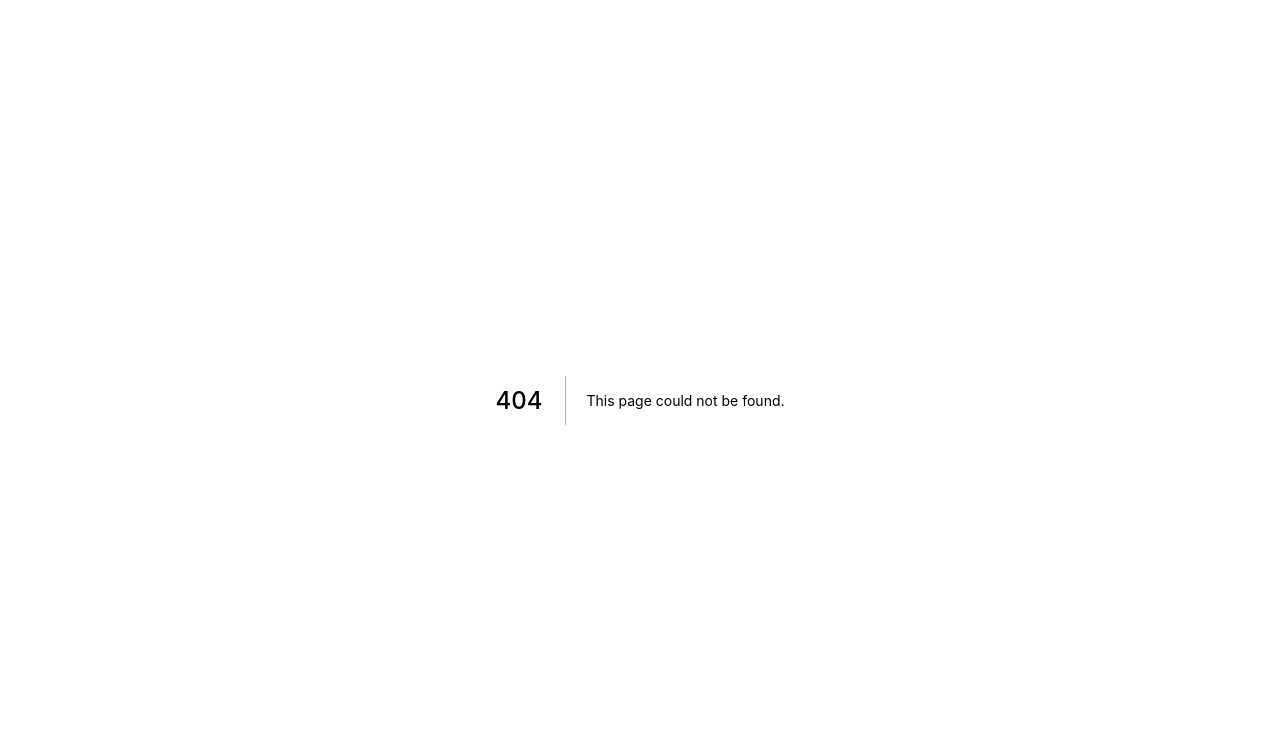
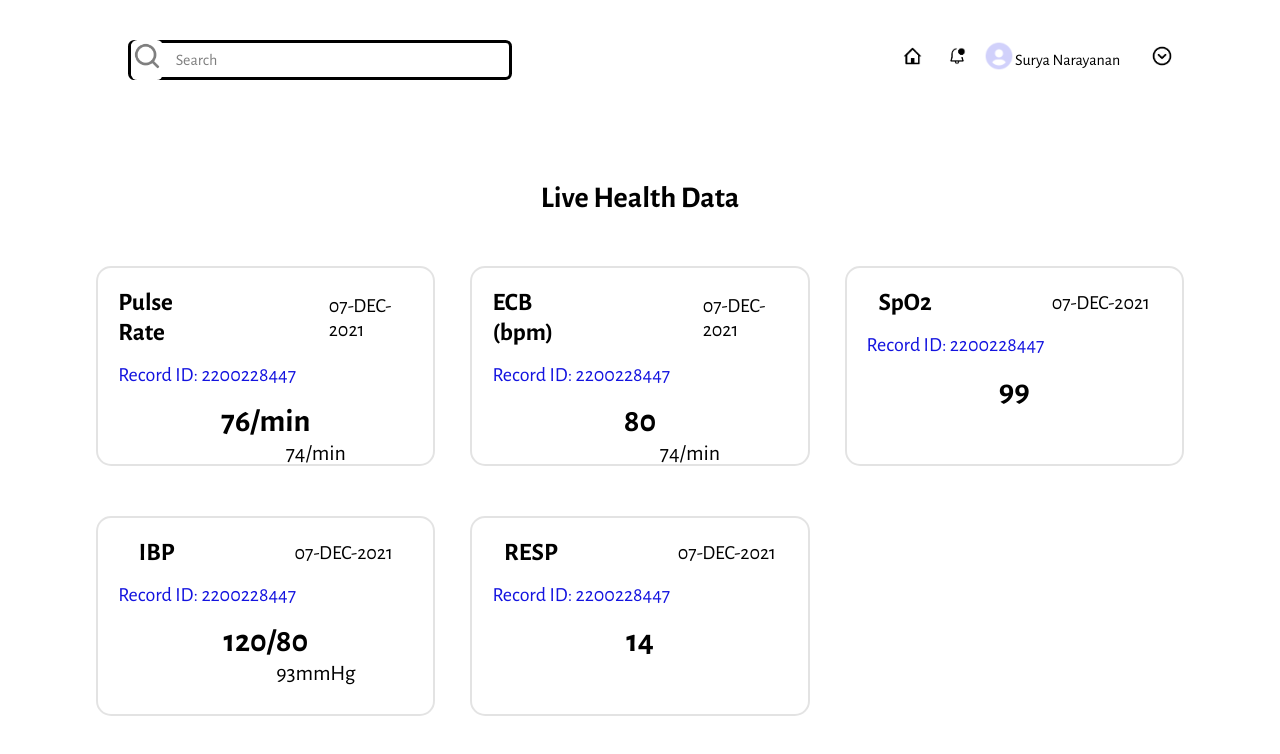
Before and after one commit to Vishal-techy/Hospital-Portal-PLI-Blockathon, a Next.js app: page /liveMedicalRecord in a window 1280 px wide. Before the commit this address had no page. Shown: the top 754 px of the page. Built offline with nearby package versions, Linux system fonts and the light colour scheme.

Commit message:
completed IOT Dashboard - liveMedicalRecord

```diff
--- a/pages/index.js
+++ b/pages/index.js
@@ -1,3 +1,4 @@
+import React from 'react'
 import Head from 'next/head'
 import Image from 'next/image'
 import styles from '../styles/Home.module.css'
@@ -61,7 +62,7 @@ export default function Home() {
 
      </div>
 
-       </div>
+    </div>
 
 
 
--- /dev/null
+++ b/pages/liveMedicalRecord.js
@@ -0,0 +1,136 @@
+import React from 'react'
+import Head from 'next/head'
+import Image from 'next/image'
+// import styles from '../styles/Home.module.css'
+import styles from '../styles/liveMedicalRecord.module.css'
+import mypic from '../public/blackboxgraph.png'
+import home from '../public/home.png'
+import notf from '../public/notf.png'
+import search from '../public/search.png'
+import prof from '../public/prof.png'
+import done from '../public/done.png'
+
+function liveMedicalRecord() {
+  return (
+    <div className={styles.container}>
+
+    <Head>
+        <title>Emergent</title>
+        <meta name="description" content="Generated by create next app" />
+        <link rel="icon" href="/favicon.ico" />
+    </Head>
+
+      <div className={styles.Topbar} >
+
+            <div className={styles.Searchbox}>
+
+              <div className={styles.homebox3}>
+                <Image
+                    src={search}
+                />
+              </div>
+
+              <p  className={styles.Searchboxtext}>Search</p>
+            </div>
+
+
+     <div className={styles.Topbar2}>
+
+             <div className={styles.homebox}>
+             <Image
+             src={home}
+             />
+             </div>
+             <div className={styles.homebox2}>
+              <Image
+              src={notf}
+              />
+
+               </div>
+               <div className={styles.homebox4}>
+                <Image
+                src={prof}
+                />
+               </div>
+             <p className={styles.hometxt}>Surya Narayanan</p>
+             <div className={styles.homebox2}>
+             <Image
+             src={done}
+             />
+             </div>
+
+     </div>
+
+    </div>
+
+    <div className={styles.backgroundBox}>
+        <h1 className={styles.heading}>Live Health Data</h1>
+
+        <div className={styles.dataGrid}>
+            <div className={styles.liveDataCard}>
+                <div className={styles.flexRow}>
+                    <div className={styles.dataName}>Pulse Rate</div>
+                    <div className={styles.dataTime}>07-DEC-2021</div>
+                </div>
+
+                <div className={styles.recordID}>Record ID: 2200228447</div>
+
+                <div className={styles.liveData}>76/min</div>
+                <div className={styles.liveDataActual}>74/min</div>
+            </div>
+
+            <div className={styles.liveDataCard}>
+                <div className={styles.flexRow}>
+                    <div className={styles.dataName}>ECB (bpm)</div>
+                    <div className={styles.dataTime}>07-DEC-2021</div>
+                </div>
+
+                <div className={styles.recordID}>Record ID: 2200228447</div>
+
+                <div className={styles.liveData}>80</div>
+                <div className={styles.liveDataActual}>74/min</div>
+            </div>
+
+            <div className={styles.liveDataCard}>
+                <div className={styles.flexRow}>
+                    <div className={styles.dataName}>SpO2</div>
+                    <div className={styles.dataTime}>07-DEC-2021</div>
+                </div>
+
+                <div className={styles.recordID}>Record ID: 2200228447</div>
+
+                <div className={styles.liveData}>99</div>
+                <div className={styles.liveDataActual}></div>
+            </div>
+
+            <div className={styles.liveDataCard}>
+                <div className={styles.flexRow}>
+                    <div className={styles.dataName}>IBP</div>
+                    <div className={styles.dataTime}>07-DEC-2021</div>
+                </div>
+
+                <div className={styles.recordID}>Record ID: 2200228447</div>
+
+                <div className={styles.liveData}>120/80</div>
+                <div className={styles.liveDataActual}>93mmHg</div>
+            </div>
+
+            <div className={styles.liveDataCard}>
+                <div className={styles.flexRow}>
+                    <div className={styles.dataName}>RESP</div>
+                    <div className={styles.dataTime}>07-DEC-2021</div>
+                </div>
+
+                <div className={styles.recordID}>Record ID: 2200228447</div>
+
+                <div className={styles.liveData}>14</div>
+                <div className={styles.liveDataActual}></div>
+            </div>
+        </div>
+    </div>
+
+    </div>
+  )
+}
+
+export default liveMedicalRecord
--- a/styles/Home.module.css
+++ b/styles/Home.module.css
@@ -1,79 +1,78 @@
-@import url("https://fonts.googleapis.com/css2?family=Alegreya+Sans&display=swap");
-@import url("https://fonts.googleapis.com/css2?family=Alegreya+Sans:wght@300&display=swap");
+@import url("https://fonts.googleapis.com/css2?family=Alegreya+Sans:ital,wght@0,100;0,300;0,400;0,500;0,700;0,800;0,900;1,100;1,300;1,400;1,500;1,700;1,800;1,900&display=swap");
+
 /* my code starts here */
-.Searchbox
-{
-  height:5vh;
+.Searchbox {
+  height: 5vh;
   width: 30vw;
   margin-left: 10vw;
   background-color: white;
-  border-radius:.5vw;
+  border-radius: 0.5vw;
   border: solid;
   display: flex;
   align-items: center;
 }
 
-.Topbar{
-  height:10vh;
+.Topbar {
+  height: 10vh;
   width: 100vw;
-  margin-top:5vh ;
+  margin-top: 5vh;
   display: flex;
   flex-direction: row;
   /* background-color: green; */
 }
-.Searchboxtext{
-  font-family: 'Alegreya Sans', sans-serif;
+.Searchboxtext {
+  font-family: "Alegreya Sans", sans-serif;
   color: black;
   font-weight: 200;
   opacity: 50%;
 }
 
-.homebox{
-  height:5vh;
-  width:2.5vw;
+.homebox {
+  height: 5vh;
+  width: 2.5vw;
   background-color: white;
   margin-left: 30vw;
-  border-radius:.5vw;
+  border-radius: 0.5vw;
 }
-.homebox3{
-  height:5vh;
-  width:2.5vw;
+.homebox3 {
+  height: 5vh;
+  width: 2.5vw;
   background-color: white;
   /* margin-left: 30vw; */
-  border-radius:.5vw;
+  border-radius: 0.5vw;
   margin-right: 1vw;
 }
-.homebox4{
-  height:5vh;
-  width:2.5vw;
+.homebox4 {
+  height: 5vh;
+  width: 2.5vw;
   /* background-color: white; */
-  margin-left: .8vw;
-  border-radius:.5vw;
+  margin-left: 0.8vw;
+  border-radius: 0.5vw;
   margin-right: 1vw;
 }
-.homebox2{
-  height:5vh;
-  width:2.5vw;
+.homebox2 {
+  height: 5vh;
+  width: 2.5vw;
   background-color: white;
   margin-left: 1vw;
-  border-radius:.5vw;
+  border-radius: 0.5vw;
 }
-.hometxt{
-  font-family: 'Alegreya Sans', sans-serif;
+.hometxt {
+  font-family: "Alegreya Sans", sans-serif;
   color: black;
-  margin-left:-1vw;
+  margin-left: -1vw;
   margin-right: 1vw;
   /* margin-top:-.01vw; */
 }
 
-.Topbar2{
+.Topbar2 {
   display: flex;
   justify-content: center;
   align-items: center;
-  height:5vh;
+  height: 5vh;
 }
 
-.mainbox{
+.mainbox {
   width: 100vw;
   height: 100vh;
   /* background-color: red; */
@@ -81,19 +80,19 @@ align-items: center;
   flex-direction: row;
 }
 
-.mainbox1{
+.mainbox1 {
   height: 100vh;
   background-color: white;
-  width:65vw;
+  width: 65vw;
   margin-left: 5vw;
   border-radius: 1.5vw;
   margin-right: 2vw;
 }
 
-.mainsubbox1{
+.mainsubbox1 {
   /* background-color: green; */
-  width:65vw;
-  height:5vh;
+  width: 65vw;
+  height: 5vh;
   margin-top: 2vh;
   display: flex;
   flex-direction: row;
@@ -101,29 +100,30 @@ align-items: center;
   margin-bottom: 2vh;
 }
 
-.mainsubbox1txt{
+.mainsubbox1txt {
   color: black;
-  font-family: 'Alegreya Sans', sans-serif;
+  font-family: "Alegreya Sans", sans-serif;
   font-size: 2vw;
-  margin-left: 2vw;}
+  margin-left: 2vw;
+}
 
-.redbox{
-  height:5vh;
+.redbox {
+  height: 5vh;
   background-color: red;
-  border-radius: .4vw;
+  border-radius: 0.4vw;
   width: 10vw;
   display: flex;
   justify-content: center;
   align-items: center;
   margin-left: 40vw;
-  font-size:1.2vw;
-  font-family: 'Alegreya Sans', sans-serif;
+  font-size: 1.2vw;
+  font-family: "Alegreya Sans", sans-serif;
 }
 
-.mainsubbox2{
+.mainsubbox2 {
   /* background-color: green; */
-  height:16vh;
-  width:65vw;
+  height: 16vh;
+  width: 65vw;
   display: flex;
   flex-direction: row;
   justify-content: center;
@@ -131,53 +131,53 @@ align-items: center;
   margin-bottom: 2vw;
 }
 
-.box1txt{
+.box1txt {
   color: black;
   font-size: 1.3vw;
-  font-family: 'Alegreya Sans', sans-serif;
-  margin-top: -.3vw;
+  font-family: "Alegreya Sans", sans-serif;
+  margin-top: -0.3vw;
 }
 
-.box1txt2{
+.box1txt2 {
   color: black;
   font-size: 1vw;
-  font-family: 'Alegreya Sans', sans-serif;
-  margin-top: -.6vw;
+  font-family: "Alegreya Sans", sans-serif;
+  margin-top: -0.6vw;
   margin-left: 1vw;
 }
 
-.uline{
+.uline {
   color: black;
 }
 
-.box1txt3{
-  color:blue;
-  opacity:80% ;
+.box1txt3 {
+  color: blue;
+  opacity: 80%;
   font-size: 1vw;
-  font-family: 'Alegreya Sans', sans-serif;
-  margin-top: -.6vw;
+  font-family: "Alegreya Sans", sans-serif;
+  margin-top: -0.6vw;
   margin-left: 1vw;
 }
 
-.box1{
-  height:16vh;
+.box1 {
+  height: 16vh;
   width: 11vw;
-  margin-left:-1vw ;
+  margin-left: -1vw;
   /* background-color: pink; */
 }
 
-.box2{
-  height:14vh;
+.box2 {
+  height: 14vh;
   width: 10vw;
-  margin-left:1vw ;
-  background-color: #E3FEA2;
+  margin-left: 1vw;
+  background-color: #e3fea2;
   border-radius: 1vw;
 }
 
-.box{
+.box {
   height: 14vh;
   width: 10vw;
-  margin-left:1vw ;
+  margin-left: 1vw;
   border-radius: 1vw;
   background-color: white;
 
@@ -185,57 +185,57 @@ margin-bottom: 2vw;
   align-items: center;
   justify-content: center;
   flex-direction: column;
-  border:solid black thin;
+  border: solid black thin;
 }
 
-.box2txt{
+.box2txt {
   color: black;
   font-size: 1.3vw;
-  font-family: 'Alegreya Sans', sans-serif;
+  font-family: "Alegreya Sans", sans-serif;
   /* background-color: brown; */
   margin-left: 1vw;
 }
 
-.box2txt2{
+.box2txt2 {
   color: black;
   font-size: 1.3vw;
-  font-family: 'Alegreya Sans', sans-serif;
+  font-family: "Alegreya Sans", sans-serif;
   /* background-color: brown; */
   margin-left: 1vw;
-  margin-top:-1.5vw;
+  margin-top: -1.5vw;
 }
 
-.box3txt1{
+.box3txt1 {
   color: black;
   font-size: 1.3vw;
-  font-family: 'Alegreya Sans', sans-serif;
+  font-family: "Alegreya Sans", sans-serif;
 }
 
-.box3txt2{
+.box3txt2 {
   color: black;
   font-size: 1vw;
-  font-family: 'Alegreya Sans', sans-serif;
-  margin-top: -.6vw;
+  font-family: "Alegreya Sans", sans-serif;
+  margin-top: -0.6vw;
 }
 
-.box3txt3{
-  color:#39A97C;
+.box3txt3 {
+  color: #39a97c;
   font-size: 1vw;
-  font-family: 'Alegreya Sans', sans-serif;
-  margin-top: -.6vw;
+  font-family: "Alegreya Sans", sans-serif;
+  margin-top: -0.6vw;
 }
 
-.box4txt3{
-  color:#D95857;
+.box4txt3 {
+  color: #d95857;
   font-size: 1vw;
-  font-family: 'Alegreya Sans', sans-serif;
-  margin-top: -.6vw;
+  font-family: "Alegreya Sans", sans-serif;
+  margin-top: -0.6vw;
 }
 
-.mainsubbox3{
+.mainsubbox3 {
   /* background-color: green; */
-  height:24vh;
-  width:65vw;
+  height: 24vh;
+  width: 65vw;
   display: flex;
   flex-direction: row;
   justify-content: center;
@@ -243,203 +243,202 @@ margin-bottom: 2vw;
   margin-bottom: 2vw;
 }
 
-.blackbox{
-  height:24vh;
-  width:45vw;
+.blackbox {
+  height: 24vh;
+  width: 45vw;
   background-color: black;
   border-radius: 1vw;
   display: flex;
   align-items: center;
 }
 
-.blackbox1{
-  height:24vh;
+.blackbox1 {
+  height: 24vh;
   width: 20vw;
   /* background-color: red; */
   border-radius: 1vw;
   margin-left: 1.5vw;
 }
-.blackboxtxt1{
+.blackboxtxt1 {
   font-size: 1vw;
-  font-family: 'Alegreya Sans', sans-serif;
+  font-family: "Alegreya Sans", sans-serif;
   font-family: 200;
 }
 
-.blackboxtxt2{
+.blackboxtxt2 {
   font-size: 1vw;
-  font-family: 'Alegreya Sans', sans-serif;
-  color: #D1D1FB;
-  margin-top: -.5vw;
+  font-family: "Alegreya Sans", sans-serif;
+  color: #d1d1fb;
+  margin-top: -0.5vw;
 }
 
-.blackboxtxt3{
+.blackboxtxt3 {
   font-size: 1vw;
-  font-family: 'Alegreya Sans', sans-serif;
+  font-family: "Alegreya Sans", sans-serif;
   font-weight: 300;
-  margin-top:-.2vw;
+  margin-top: -0.2vw;
 }
 
-
-.hline{
-  height:18vh ;
-  width: .2vw;
+.hline {
+  height: 18vh;
+  width: 0.2vw;
   background-color: white;
   border-radius: 1vw;
-  opacity:80%;
-  margin-left:1vw;
+  opacity: 80%;
+  margin-left: 1vw;
   margin-right: 1vw;
 }
-.hlinebox{
+.hlinebox {
   display: flex;
   align-items: center;
   justify-content: center;
 }
 
-.blackbox2{
-  height:20vh;
+.blackbox2 {
+  height: 20vh;
   width: 16vw;
   background-color: red;
   margin-left: 1.5vw;
 }
 
-.whitebox{
-  height:26vh;
-  width:45vw;
-  background-color:white;
+.whitebox {
+  height: 26vh;
+  width: 45vw;
+  background-color: white;
   border-radius: 1vw;
   border: solid black thin;
   display: flex;
   flex-direction: column;
 }
 
-.wbox1txt{
+.wbox1txt {
   color: black;
   font-size: 1.3vw;
-  font-family: 'Alegreya Sans', sans-serif;
+  font-family: "Alegreya Sans", sans-serif;
   margin-left: 2vw;
 }
 
-.wboxtxt2{
+.wboxtxt2 {
   font-size: 1vw;
-  font-family: 'Alegreya Sans', sans-serif;
+  font-family: "Alegreya Sans", sans-serif;
   margin-left: 20vw;
   color: black;
 }
-.wbox1{
+.wbox1 {
   display: flex;
   flex-direction: row;
   /* background-color: red;  */
 }
 
-.wbox2{
+.wbox2 {
   display: flex;
   flex-direction: row;
   /* background-color:green; */
   margin-top: -1vw;
 }
 
-.wbox2txt{
+.wbox2txt {
   font-size: 1vw;
-  font-family: 'Alegreya Sans', sans-serif;
+  font-family: "Alegreya Sans", sans-serif;
   color: black;
-  margin-right:4vw;
+  margin-right: 4vw;
 }
-.wbox2txt1{
+.wbox2txt1 {
   font-size: 1vw;
-  font-family: 'Alegreya Sans', sans-serif;
+  font-family: "Alegreya Sans", sans-serif;
   color: black;
-  margin-right:5vw;
+  margin-right: 5vw;
   margin-left: 5vw;
 }
-.wbox3txt1{
+.wbox3txt1 {
   font-size: 1vw;
-  font-family: 'Alegreya Sans', sans-serif;
+  font-family: "Alegreya Sans", sans-serif;
   color: black;
-  margin-right:3vw;
-  margin-left:3vw;
+  margin-right: 3vw;
+  margin-left: 3vw;
 }
 
-.wbox3txt2{
+.wbox3txt2 {
   font-size: 1vw;
-  font-family: 'Alegreya Sans', sans-serif;
+  font-family: "Alegreya Sans", sans-serif;
   color: black;
-  margin-right:5vw;
+  margin-right: 5vw;
 }
 
-.wbox3txt3{
+.wbox3txt3 {
   font-size: 1vw;
-  font-family: 'Alegreya Sans', sans-serif;
-  color: #39A97C;
-  margin-right:4.5vw;
+  font-family: "Alegreya Sans", sans-serif;
+  color: #39a97c;
+  margin-right: 4.5vw;
 }
 
-.hr{
-  height:.1vh;
-  width:45vw;
+.hr {
+  height: 0.1vh;
+  width: 45vw;
   background-color: black;
   opacity: 50%;
-  margin-bottom:.5vw;
+  margin-bottom: 0.5vw;
 }
 
-.wbox4txt1{
+.wbox4txt1 {
   font-size: 1vw;
-  font-family: 'Alegreya Sans', sans-serif;
+  font-family: "Alegreya Sans", sans-serif;
   color: black;
-  margin-right:6vw;
-  margin-left:3vw;
+  margin-right: 6vw;
+  margin-left: 3vw;
 }
 
-.wbox4txt2{
+.wbox4txt2 {
   font-size: 1vw;
-  font-family: 'Alegreya Sans', sans-serif;
+  font-family: "Alegreya Sans", sans-serif;
   color: black;
-  margin-right:5vw;
+  margin-right: 5vw;
 }
 
-.wbox3txt11{
+.wbox3txt11 {
   font-size: 1vw;
-  font-family: 'Alegreya Sans', sans-serif;
+  font-family: "Alegreya Sans", sans-serif;
   color: black;
-  margin-right:4vw;
-  margin-left:3vw;
+  margin-right: 4vw;
+  margin-left: 3vw;
 }
 
-.wbox4txt3{
+.wbox4txt3 {
   font-size: 1vw;
-  font-family: 'Alegreya Sans', sans-serif;
-  color: #39A97C;
-  margin-right:6.5vw;
+  font-family: "Alegreya Sans", sans-serif;
+  color: #39a97c;
+  margin-right: 6.5vw;
 }
 
-.wbox3txt22{
+.wbox3txt22 {
   font-size: 1vw;
-  font-family: 'Alegreya Sans', sans-serif;
+  font-family: "Alegreya Sans", sans-serif;
   color: black;
-  margin-right:4vw;
+  margin-right: 4vw;
 }
 
-.mainbox2{
+.mainbox2 {
   height: 100vh;
   /* background-color:red; */
-  width:23vw;
+  width: 23vw;
   display: flex;
   flex-direction: column;
 }
 
-.mainsubbox2txt{
+.mainsubbox2txt {
   color: black;
-  font-family: 'Alegreya Sans', sans-serif;
-  font-size:1.5vw;
+  font-family: "Alegreya Sans", sans-serif;
+  font-size: 1.5vw;
 }
 
-.miniwbox{
-  width:23vw;
+.miniwbox {
+  width: 23vw;
   background-color: white;
   border-radius: 1.5vw;
-  height:24vw ;
+  height: 24vw;
 }
 
-.miniwbox1{
+.miniwbox1 {
   height: 8vw;
   width: 23vw;
   /* background-color: green; */
@@ -447,21 +446,21 @@ margin-bottom: 2vw;
   flex-direction: row;
 }
 
-.hr2{
-  height:.1vh;
-  width:23vw;
+.hr2 {
+  height: 0.1vh;
+  width: 23vw;
   background-color: black;
   opacity: 50%;
   /* margin-bottom:.5vw; */
 }
-.libox{
-  background-color: #D9D9D9;
-  height:6vw;
+.libox {
+  background-color: #d9d9d9;
+  height: 6vw;
   width: 6vw;
-  border-radius: .8vw;
+  border-radius: 0.8vw;
 }
-.lisubbox{
-  height:8vw;
+.lisubbox {
+  height: 8vw;
   /* background-color: pink; */
   width: 16vw;
   display: flex;
@@ -469,86 +468,75 @@ margin-bottom: 2vw;
   justify-content: center;
 }
 
-.txtwbox{
+.txtwbox {
   color: black;
   font-size: 1vw;
-  font-family: 'Alegreya Sans', sans-serif;
+  font-family: "Alegreya Sans", sans-serif;
   font-weight: bold;
   margin-left: 1vw;
 }
 
-.txtwbox2{
+.txtwbox2 {
   color: black;
-  font-size:.8vw;
-  font-family: 'Alegreya Sans', sans-serif;
+  font-size: 0.8vw;
+  font-family: "Alegreya Sans", sans-serif;
   margin-left: 1vw;
   margin-top: -1vw;
 }
-.twords{
+.twords {
   display: flex;
   flex-direction: column;
 }
 
-.uline2{
+.uline2 {
   color: blue;
 }
-.get{
+.get {
   font-size: 1vw;
-  margin-top:6vw;
+  margin-top: 6vw;
 }
 
-.bluebox{
-  height:22vh;
-  width:23vw;
-  background-color: #D1D1FB;
+.bluebox {
+  height: 22vh;
+  width: 23vw;
+  background-color: #d1d1fb;
   border-radius: 2vw;
   margin-top: 1vw;
 }
 
-.finaltxt{
+.finaltxt {
   color: black;
-  font-size:1.3vw;
-  font-family: 'Alegreya Sans', sans-serif;
+  font-size: 1.3vw;
+  font-family: "Alegreya Sans", sans-serif;
   margin-left: 4vw;
 }
 
-.blueboxdiv{
-  margin-top:2vw;
+.blueboxdiv {
+  margin-top: 2vw;
 }
-.finaltxt2{
+.finaltxt2 {
   color: white;
   font-size: 1.8vw;
   margin-left: 4vw;
-  margin-top: -.4vw;
+  margin-top: -0.4vw;
 }
-.finaltxt3{
+.finaltxt3 {
   color: black;
-  font-size:1vw;
-  font-family: 'Alegreya Sans', sans-serif;
+  font-size: 1vw;
+  font-family: "Alegreya Sans", sans-serif;
   margin-left: 4vw;
-  margin-top: -.5vw;
+  margin-top: -0.5vw;
 }
-.finaltxt4{
+.finaltxt4 {
   color: white;
   font-size: 1vw;
-  margin-left:9vw;
-  margin-top: -.4vw;
+  margin-left: 9vw;
+  margin-top: -0.4vw;
 }
 
-.blue{
+.blue {
   color: white;
 }
-
-
-
-
-
-
-
-
-
-
-
 
 @media (max-width: 600px) {
   .grid {
--- /dev/null
+++ b/styles/liveMedicalRecord.module.css
@@ -0,0 +1,150 @@
+@import url("https://fonts.googleapis.com/css2?family=Alegreya+Sans:ital,wght@0,100;0,300;0,400;0,500;0,700;0,800;0,900;1,100;1,300;1,400;1,500;1,700;1,800;1,900&display=swap");
+
+.heading {
+  font-family: "Alegreya Sans", sans-serif;
+  font-size: 30px;
+  color: #000000;
+  font-weight: 700;
+  text-align: center;
+  padding-top: 40px;
+  padding-bottom: 30px;
+}
+
+.Searchbox {
+  height: 5vh;
+  width: 30vw;
+  margin-left: 10vw;
+  background-color: white;
+  border-radius: 0.5vw;
+  border: solid;
+  display: flex;
+  align-items: center;
+}
+
+.Topbar {
+  height: 10vh;
+  width: 100vw;
+  margin-top: 5vh;
+  display: flex;
+  flex-direction: row;
+  /* background-color: green; */
+}
+.Searchboxtext {
+  font-family: "Alegreya Sans", sans-serif;
+  color: black;
+  font-weight: 200;
+  opacity: 50%;
+}
+
+.homebox {
+  height: 5vh;
+  width: 2.5vw;
+  background-color: white;
+  margin-left: 30vw;
+  border-radius: 0.5vw;
+}
+.homebox3 {
+  height: 5vh;
+  width: 2.5vw;
+  background-color: white;
+  /* margin-left: 30vw; */
+  border-radius: 0.5vw;
+  margin-right: 1vw;
+}
+.homebox4 {
+  height: 5vh;
+  width: 2.5vw;
+  /* background-color: white; */
+  margin-left: 0.8vw;
+  border-radius: 0.5vw;
+  margin-right: 1vw;
+}
+.homebox2 {
+  height: 5vh;
+  width: 2.5vw;
+  background-color: white;
+  margin-left: 1vw;
+  border-radius: 0.5vw;
+}
+.hometxt {
+  font-family: "Alegreya Sans", sans-serif;
+  color: black;
+  margin-left: -1vw;
+  margin-right: 1vw;
+  /* margin-top:-.01vw; */
+}
+
+.Topbar2 {
+  display: flex;
+  justify-content: center;
+  align-items: center;
+  height: 5vh;
+}
+
+.backgroundBox {
+  width: 90vw;
+  height: 800px;
+  border-radius: 20px;
+  background-color: #ffffff;
+  margin: 0 auto;
+}
+
+.dataGrid {
+  display: grid;
+  grid-template-columns: auto auto auto;
+  column-gap: 35px;
+  row-gap: 50px;
+  justify-content: center;
+}
+
+.liveDataCard {
+  width: 26.5vw;
+  height: 200px;
+  border-radius: 15px;
+  border: 2px solid #0000001c;
+  padding: 20px;
+}
+
+.flexRow {
+  display: flex;
+  align-items: center;
+  justify-content: center;
+  gap: 120px;
+}
+
+.dataName {
+  font-family: "Alegreya Sans", sans-serif;
+  font-size: 25px;
+  font-weight: 700;
+  color: #000000;
+}
+
+.dataTime {
+  font-family: "Alegreya Sans", sans-serif;
+  font-size: 20px;
+  color: #000000;
+}
+
+.recordID {
+  font-family: "Alegreya Sans", sans-serif;
+  font-size: 20px;
+  color: #1313df;
+  margin-top: 15px;
+}
+
+.liveData {
+  font-family: "Alegreya Sans", sans-serif;
+  font-size: 32px;
+  font-weight: 700;
+  text-align: center;
+  margin-top: 15px;
+  color: #000000;
+}
+
+.liveDataActual {
+  font-family: "Alegreya Sans", sans-serif;
+  font-size: 22px;
+  text-align: center;
+  margin-left: 100px;
+  color: #000000;
+}
```
Lines whose indentation alone changed are shown as unchanged.
